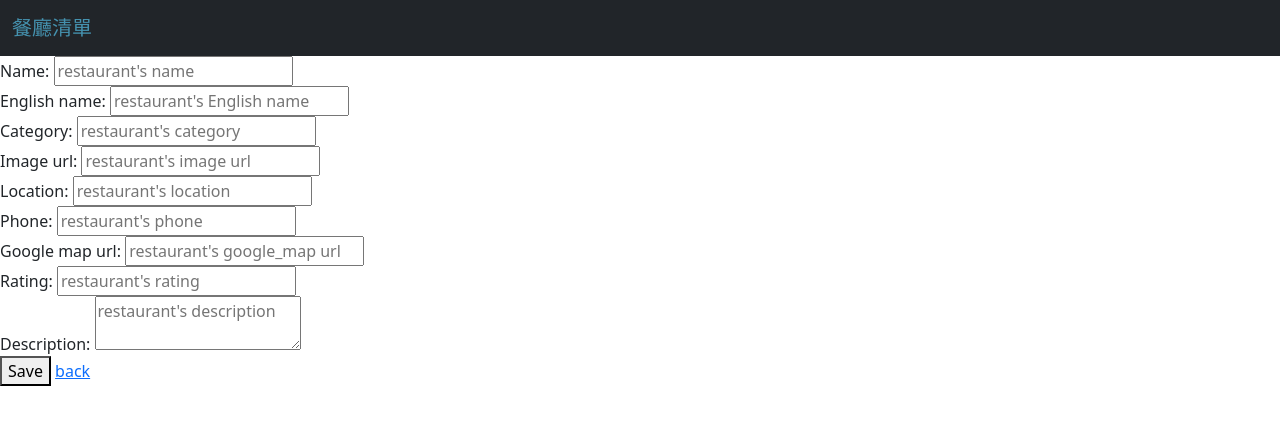
After one commit to j32u4ukh/alphacamp-express-restaurant-list, a Node server app: page /restaurants/1/edit in a window 1280 px wide. The commit adds this page. Shown: the top 425 px of the page. Run offline with Node 20, Linux system fonts and the light colour scheme; data that the repository does not hold is empty; some libraries are stand-ins or nearby versions.

Commit message:
feat: 新增所需 UI 與路由

```diff
--- a/app.js
+++ b/app.js
@@ -2,6 +2,7 @@ const express = require("express");
 const { engine } = require("express-handlebars");
 const db = require("./models");
 const { Op } = require("sequelize");
+const methodOverride = require("method-override");
 
 const app = express();
 const port = 3000;
@@ -11,6 +12,12 @@ app.engine(".hbs", engine({ extname: ".hbs" }));
 app.set("view engine", ".hbs");
 app.set("views", "./views");
 app.use(express.static("public"));
+
+// 需要使用 express.urlencoded 來從請求網址中獲取表單資料，否則就會回傳 undefined
+app.use(express.urlencoded({ extended: true }));
+
+// 「覆寫 (override)」HTTP 方法，允許表單傳送 GET 和 POST 以外的方法
+app.use(methodOverride("_method"));
 
 app.get("/", (req, res) => {
   res.redirect("/restaurants");
@@ -26,6 +33,32 @@ app.get("/restaurants", (req, res) => {
     .catch((error) => {
       console.log(error);
     });
+});
+
+app.get("/restaurants/add", (req, res) => {
+  res.render("add");
+});
+
+app.post("/restaurants/add", (req, res) => {
+  res.send(`data: ${JSON.stringify(req.body)}`);
+  // TODO: redirect to /restaurants
+});
+
+app.get("/restaurants/:id/edit", (req, res) => {
+  return Restaurant.findByPk(Number(req.params.id), {
+    raw: true,
+  })
+    .then((restaurant) => {
+      res.render("edit", { restaurant });
+    })
+    .catch((error) => {
+      console.log(error);
+    });
+});
+
+app.put("/restaurants/:id/edit", (req, res) => {
+  res.send(`id: ${req.params.id}, data: ${JSON.stringify(req.body)}`);
+  // TODO: redirect to /restaurants
 });
 
 app.get("/search", (req, res) => {
@@ -72,6 +105,11 @@ app.get("/restaurants/:id", (req, res) => {
     });
 });
 
+app.delete("/restaurants/:id", (req, res) => {
+  res.send(`Delete restaurant id: ${req.params.id}`);
+  // TODO: redirect to /restaurants
+});
+
 app.listen(port, () => {
   console.log(`express server is running on http://localhost:${port}`);
 });
--- a/package.json
+++ b/package.json
@@ -14,6 +14,7 @@
   "dependencies": {
     "express": "^4.18.2",
     "express-handlebars": "^7.1.2",
+    "method-override": "^3.0.0",
     "mysql2": "^3.2.0",
     "nodemon": "^3.0.2",
     "sequelize": "^6.30.0",
--- a/public/css/style.css
+++ b/public/css/style.css
@@ -95,3 +95,10 @@ header {
         height: auto;
     }
 }
+
+.btns {
+    display: flex;
+    flex-direction: row;
+    justify-content: flex-end;
+    align-items: center;
+}
--- /dev/null
+++ b/views/edit.hbs
@@ -0,0 +1,41 @@
+<form action="/restaurants/{{restaurant.id}}/edit?_method=PUT" method="POST">
+    <div>
+        <label>Name: </label>
+        <input type="text" placeholder="restaurant's name" name="name" value="{{restaurant.name}}">
+    </div>
+    <div>
+        <label>English name: </label>
+        <input type="text" placeholder="restaurant's English name" name="name_en" value="{{restaurant.name_en}}">
+    </div>
+    <div>
+        <label>Category: </label>
+        <input type="text" placeholder="restaurant's category" name="category" value="{{restaurant.category}}">
+    </div>
+    <div>
+        <label>Image url: </label>
+        <input type="text" placeholder="restaurant's image url" name="image" value="{{restaurant.image}}">
+    </div>
+    <div>
+        <label>Location: </label>
+        <input type="text" placeholder="restaurant's location" name="location" value="{{restaurant.location}}">
+    </div>
+    <div>
+        <label>Phone: </label>
+        <input type="text" placeholder="restaurant's phone" name="phone" value="{{restaurant.phone}}">
+    </div>
+    <div>
+        <label>Google map url: </label>
+        <input type="text" placeholder="restaurant's google_map url" name="google_map" value="{{restaurant.google_map}}">
+    </div>
+    <div>
+        <label>Rating: </label>
+       <input type="number" placeholder="restaurant's rating" name="rating" value="{{restaurant.rating}}">
+    </div>
+    <div>
+        <label>Description: </label>
+        <textarea name="description" placeholder="restaurant's description">{{restaurant.description}}</textarea>
+    </div>
+
+    <button type="submit">Save</button>
+    <a href="/restaurants">back</a>
+</form>
```
Also changed, not shown: views/add.hbs (added, +41 -0 lines), views/index.hbs (+12 -3 lines), 1 other file.
